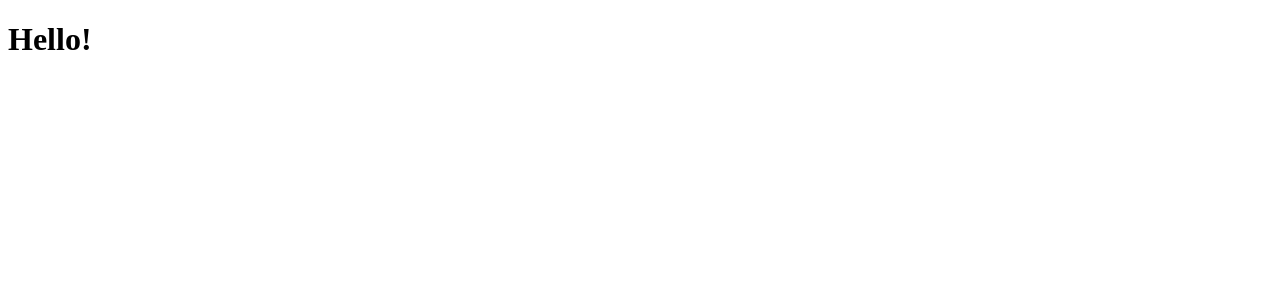
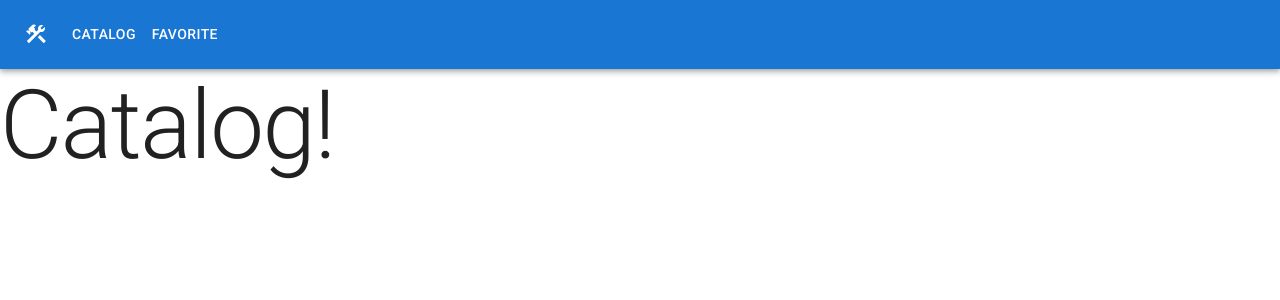
Before and after one commit to IgorAblyak/recaras-assignment, a React (Create React App) app: page / in a window 1280 px wide. Shown: the top 300 px of the page. Built offline with nearby package versions, Linux system fonts and the light colour scheme.

Commit message:
feat: add appbar with routing

```diff
--- a/package.json
+++ b/package.json
@@ -5,9 +5,11 @@
   "dependencies": {
     "@emotion/react": "^11.7.1",
     "@emotion/styled": "^11.6.0",
+    "@mui/icons-material": "^5.4.1",
     "@mui/material": "^5.4.1",
     "react": "^17.0.2",
     "react-dom": "^17.0.2",
+    "react-router-dom": "^6.2.1",
     "react-scripts": "5.0.0"
   },
   "scripts": {
--- a/src/App.jsx
+++ b/src/App.jsx
@@ -1,10 +1,22 @@
 import React from "react";
+import { Routes, Route } from 'react-router-dom';
+import CssBaseline from '@mui/material/CssBaseline';
+import ResponsiveAppBar from './components/ResponsiveAppBar';
+import Catalog from './pages/Catalog';
+import Favorite from './pages/Favorite';
+
 
 const App = () => {
   return (
-    <div>
-      <h1>Hello!</h1>
-    </div>
+    <React.Fragment>
+      <CssBaseline />
+      <ResponsiveAppBar />
+      <Routes>
+        <Route path='/' element={<Catalog />}/>
+        <Route path='/catalog' element={<Catalog />}/>
+        <Route path='/favorite' element={<Favorite />}/>
+      </Routes>
+    </React.Fragment>
   )
 }
 
--- /dev/null
+++ b/src/components/ResponsiveAppBar.jsx
@@ -0,0 +1,101 @@
+import * as React from 'react';
+import AppBar from '@mui/material/AppBar';
+import Box from '@mui/material/Box';
+import Toolbar from '@mui/material/Toolbar';
+import IconButton from '@mui/material/IconButton';
+import ConstructionSharpIcon from '@mui/icons-material/ConstructionSharp';
+import Typography from '@mui/material/Typography';
+import Menu from '@mui/material/Menu';
+import MenuIcon from '@mui/icons-material/Menu';
+import Container from '@mui/material/Container';
+import Button from '@mui/material/Button';
+import MenuItem from '@mui/material/MenuItem';
+
+const pages = [
+  { text: 'catalog', href: '/catalog' },
+  { text: 'favorite', href: '/favorite' },
+];
+
+const ResponsiveAppBar = () => {
+  const [anchorElNav, setAnchorElNav] = React.useState(null);
+
+  const handleOpenNavMenu = (event) => {
+    setAnchorElNav(event.currentTarget);
+  };
+
+  const handleCloseNavMenu = () => {
+    setAnchorElNav(null);
+  };
+
+  return (
+    <AppBar position="static">
+      <Container maxWidth="xl">
+        <Toolbar disableGutters>
+          <Typography
+            variant="div"
+            sx={{ mr: 2, display: { xs: 'none', md: 'flex' } }}
+          >
+            <ConstructionSharpIcon />
+          </Typography>
+
+          <Box sx={{ flexGrow: 1, display: { xs: 'flex', md: 'none' } }}>
+            <IconButton
+              size="large"
+              aria-label="account of current user"
+              aria-controls="menu-appbar"
+              aria-haspopup="true"
+              onClick={handleOpenNavMenu}
+              color="inherit"
+            >
+              <MenuIcon />
+            </IconButton>
+            <Menu
+              id="menu-appbar"
+              anchorEl={anchorElNav}
+              anchorOrigin={{
+                vertical: 'bottom',
+                horizontal: 'left',
+              }}
+              keepMounted
+              transformOrigin={{
+                vertical: 'top',
+                horizontal: 'left',
+              }}
+              open={Boolean(anchorElNav)}
+              onClose={handleCloseNavMenu}
+              sx={{
+                display: { xs: 'block', md: 'none' },
+              }}
+            >
+              {pages.map((page) => (
+                <MenuItem key={page.text} onClick={handleCloseNavMenu}>
+                  {page.text}
+                </MenuItem>
+              ))}
+            </Menu>
+          </Box>
+          <Typography
+            variant="div"
+            sx={{ flexGrow: 1, display: { xs: 'flex', md: 'none' } }}
+          >
+            <ConstructionSharpIcon />
+          </Typography>
+          <Box sx={{ flexGrow: 1, display: { xs: 'none', md: 'flex' } }}>
+            {pages.map((page) => (
+              <Button
+                key={page.text}
+                variant="text"
+                href={page.href}
+                onClick={handleCloseNavMenu}
+                sx={{ my: 2, color: 'white', display: 'block' }}
+              >
+                {page.text}
+              </Button>
+            ))}
+          </Box>
+        </Toolbar>
+      </Container>
+    </AppBar>
+  );
+};
+export default ResponsiveAppBar;
--- a/src/index.js
+++ b/src/index.js
@@ -1,5 +1,11 @@
 import React from 'react';
 import ReactDOM from 'react-dom';
+import { BrowserRouter } from 'react-router-dom';
 import App from './App';
 
-ReactDOM.render(<App />, document.getElementById('root'));
+ReactDOM.render(
+  <BrowserRouter>
+    <App />
+  </BrowserRouter>,
+  document.getElementById('root')
+);
--- /dev/null
+++ b/src/pages/Catalog.jsx
@@ -0,0 +1,11 @@
+import { Typography } from "@mui/material";
+import React from "react";
+
+
+const Catalog = () => {
+  return (
+    <Typography variant='h1'>Catalog!</Typography>
+  )
+}
+
+export default Catalog;
--- /dev/null
+++ b/src/pages/Favorite.jsx
@@ -0,0 +1,11 @@
+import { Typography } from "@mui/material";
+import React from "react";
+
+
+const Favorite = () => {
+  return (
+    <Typography variant='h1'>Favorite!</Typography>
+  )
+}
+
+export default Favorite;
```
Also changed, not shown: 1 other file (tests, documents, lock files or other folders).
